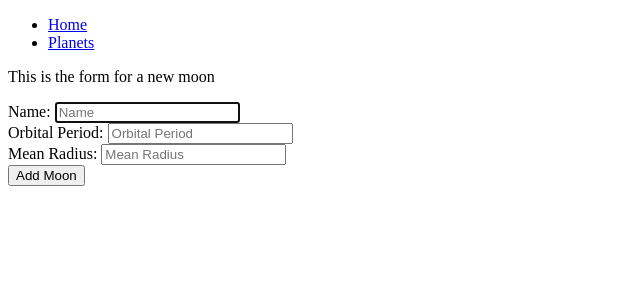
After one commit to WaxenOsprey/SolarSystem.DB, a Flask app: page /planets/1/moons/new in a window 1280 px wide. The commit adds this page. Shown: the top 300 px of the page, without its empty margins (0-640 px from the left). Run offline with Flask 2, Linux system fonts and the light colour scheme; data that the repository does not hold is empty; some libraries are stand-ins or nearby versions.

Commit message:
found fix so paths can keep planet id and moon id as seperate variables for use

```diff
--- a/controllers/moons_controller.py
+++ b/controllers/moons_controller.py
@@ -6,15 +6,21 @@ import repositories.planet_repository as planet_repository
 
 moons_blueprint = Blueprint("moons", __name__)
 
-@moons_blueprint.route("/planets/<id>/moons")
-def show_moons(id):
-    planet = planet_repository.select(id)
-    moons = moon_repository.select_moons(id)
+@moons_blueprint.route("/planets/<planet_id>/moons")
+def show_moons(planet_id):
+    planet = planet_repository.select(planet_id)
+    moons = moon_repository.select_moons(planet_id)
 
     return render_template("planets/moons/index.html", local_moons = moons, planet = planet)
 
-@moons_blueprint.route('/moons/<moon_id>')
-def show_the_moon(moon_id):
+@moons_blueprint.route("/planets/<planet_id>/moons/<moon_id>")
+def show_the_moon(moon_id, planet_id):
+    random = planet_id
     moon = moon_repository.select_moon(moon_id)
-    # moon = moons[0]
     return render_template("planets/moons/show.html", moon = moon)
+
+# GET '/planets/new' (THIS GOES TO PAGE WITH FOR NEW PLANET)
+@moons_blueprint.route("/planets/<planet_id>/moons/new", methods=["GET"])
+def new_moon(planet_id):
+    planet_repository.select(planet_id)
+    return render_template("planets/moons/new.html")
--- a/controllers/planets_controller.py
+++ b/controllers/planets_controller.py
@@ -55,8 +55,8 @@ def update_planet(id):
     return redirect('/planets')
 
 # # DELETE (AT THIS POINT THIS RELIES A DELETE BUTTON AJOINED TO EACH PLANET, OTHERWISE WE NEED A GET and a DELETE page, then a POST)
-# # DELETE '/books/<id>'
+# # DELETE '/planets/<id>'
 @planets_blueprint.route("/planets/<id>/delete", methods=['POST'])
-def delete_book(id):
+def delete_planet(id):
     planet_repository.delete(id)
     return redirect('/planets')
--- /dev/null
+++ b/templates/planets/moons/new.html
@@ -0,0 +1,25 @@
+{% extends "base.html" %}
+{% block content %}
+<p>This is the form for a new moon</p>
+<form action="/moons" method="post">
+
+  <div>
+    <label for="name">Name:</label>
+    <input type="text" id="name" name="name" placeholder="Name" required autofocus>
+  </div>
+
+  <div>
+    <label for="orbital_period">Orbital Period:</label>
+    <input type="text" id="orbital_period" name="orbital_period" placeholder="Orbital Period" required>
+  </div>
+
+  <div>
+    <label for="mean_radius">Mean Radius:</label>
+    <input type="text" id="mean_radius" name="mean_radius" placeholder="Mean Radius" required>
+  </div>
+
+  <button type="submit">Add Moon</button>
+
+</form>
+
+{% endblock %}
```
Also changed, not shown: repositories/moon_repository.py (+7 -7 lines), templates/planets/moons/index.html (+4 -16 lines).
